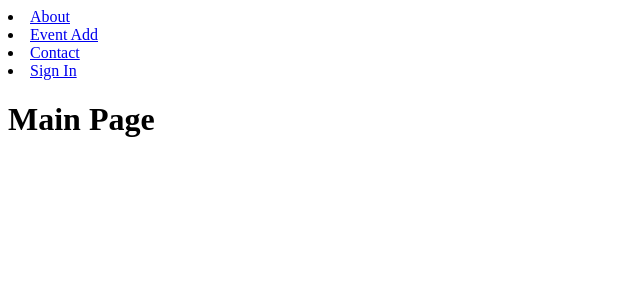
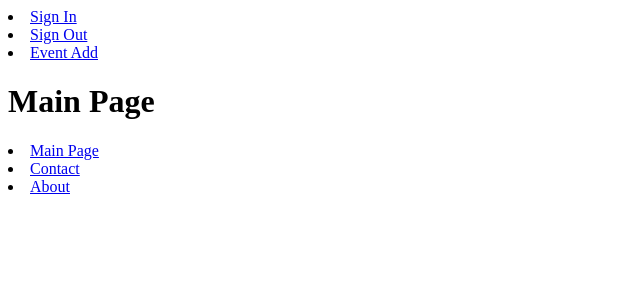
Before and after one commit to kmitrakov/smart-event, a Django app: page / in a window 1280 px wide. Shown: the top 300 px of the page, without its empty margins (0-640 px from the left). Run offline with Django 4.2, Linux system fonts and the light colour scheme; data that the repository does not hold is empty.

Commit message:
Template "sing_out" added.

```diff
--- a/smartevent/event/templates/event/base.html
+++ b/smartevent/event/templates/event/base.html
@@ -7,12 +7,17 @@
 <!--    <link type="text/css" href="{% static 'event/css/styles.css' %}" rel="stylesheet"> -->
 </head>
 <body>
-{% block mainmenu %}
-{% for m in menu %}
-<li><a href="{% url m.urlname %}">{{m.title}}</a></li>
+{% block menumaintop %}
+{% for menu_main_top_item in menu_main_top %}
+<li><a href="{% url menu_main_top_item.urlname %}">{{menu_main_top_item.title}}</a></li>
 {% endfor %}
-{% endblock mainmenu%}
+{% endblock menumaintop%}
 {% block content %}
 {% endblock content%}
+{% block menumainbottom %}
+{% for menu_main_bottom_item in menu_main_bottom %}
+<li><a href="{% url menu_main_bottom_item.urlname %}">{{menu_main_bottom_item.title}}</a></li>
+{% endfor %}
+{% endblock menumainbottom%}
 </body>
 </html>
--- a/smartevent/event/templates/event/index.html
+++ b/smartevent/event/templates/event/index.html
@@ -3,12 +3,12 @@
 {% block content %}
 <h1>Main Page</h1>
 <ul>
-    {% for ev in events_to_show %}
+    {% for events_to_show_item in events_to_show %}
     <li>
-        <h2>{{ev.title}}</h2>
-        <p>{{ev.time_create|date:"d-m-Y H:i:s"}}</p>
-        <p>{{ev.scope}}</p>
-        <p><a href="{{ ev.get_absolute_url }}">View Event</a></p>
+        <h2>{{events_to_show_item.title}}</h2>
+        <p>{{events_to_show_item.time_create|date:"d-m-Y H:i:s"}}</p>
+        <p>{{events_to_show_item.scope}}</p>
+        <p><a href="{{ events_to_show_item.get_absolute_url }}">View Event</a></p>
         <hr>
     </li>
     {% endfor %}
--- /dev/null
+++ b/smartevent/event/templates/event/sign_out.html
@@ -0,0 +1,5 @@
+{% extends 'event/base.html' %}
+
+{% block content %}
+<h1>Sign Out</h1>
+{% endblock content %}
--- a/smartevent/event/urls.py
+++ b/smartevent/event/urls.py
@@ -6,7 +6,8 @@ urlpatterns = [
     path('', index, name='index'),
     path('event/<int:event_id>/', events, name='events'),
     path('about/', about, name='about'),
-    path('eventadd/', eventadd, name='eventadd'),
+    path('eventadd/', event_add, name='event_add'),
     path('contact/', contact, name='contact'),
-    path('signin/', signin, name='signin')
+    path('signin/', sign_in, name='sign_in'),
+    path('signout/', sign_out, name='sign_out')
 ]
--- a/smartevent/event/views.py
+++ b/smartevent/event/views.py
@@ -3,19 +3,24 @@ from django.http import HttpResponse, HttpResponseNotFound, Http404
 
 from .models import *
 
-menu = [{'title': "About", 'urlname': 'about'},
-        {'title': "Event Add", 'urlname': 'eventadd'},
-        {'title': "Contact", 'urlname': 'contact'},
-        {'title': "Sign In", 'urlname': 'signin'}
-        ]
+menu_main_top = [{'title': "Sign In", 'urlname': 'sign_in'},
+                 {'title': "Sign Out", 'urlname': 'sign_out'},
+                 {'title': "Event Add", 'urlname': 'event_add'}
+                 ]
+
+menu_main_bottom = [{'title': "Main Page", 'urlname': 'index'},
+                    {'title': "Contact", 'urlname': 'contact'},
+                    {'title': "About", 'urlname': 'about'}
+                    ]
 
 
 def index(request):
-    events_to_show = Event.objects.all()
+    events_to_show = Event.objects.filter(scope=1)
 
     context = {
         'title': 'Main Page',
-        'menu': menu,
+        'menu_main_top': menu_main_top,
+        'menu_main_bottom': menu_main_bottom,
         'events_to_show': events_to_show
     }
 
@@ -28,7 +33,8 @@ def events(request, event_id):
     if len(event_to_show) == 1:
         context = {
             'title': 'Event',
-            'menu': menu,
+            'menu_main_top': menu_main_top,
+            'menu_main_bottom': menu_main_bottom,
             'event_to_show': event_to_show[0]
         }
 
@@ -36,7 +42,8 @@ def events(request, event_id):
     else:
         context = {
             'title': 'Event None',
-            'menu': menu
+            'menu_main_top': menu_main_top,
+            'menu_main_bottom': menu_main_bottom
         }
 
         return render(request, 'event/event_none.html', context=context)
@@ -45,16 +52,18 @@ def events(request, event_id):
 def about(request):
     context = {
         'title': 'About',
-        'menu': menu
+        'menu_main_top': menu_main_top,
+        'menu_main_bottom': menu_main_bottom
     }
 
     return render(request, 'event/about.html', context=context)
 
 
-def eventadd(request):
+def event_add(request):
     context = {
         'title': 'Event Add',
-        'menu': menu
+        'menu_main_top': menu_main_top,
+        'menu_main_bottom': menu_main_bottom
     }
 
     return render(request, 'event/event_add.html', context=context)
@@ -63,20 +72,30 @@ def eventadd(request):
 def contact(request):
     context = {
         'title': 'Contact',
-        'menu': menu
+        'menu_main_top': menu_main_top,
+        'menu_main_bottom': menu_main_bottom
     }
 
-    return render(request, 'event/event_add.html', context=context)
+    return render(request, 'event/contact.html', context=context)
 
 
-def signin(request):
+def sign_in(request):
     context = {
         'title': 'Sign In',
-        'menu': menu
+        'menu_main_top': menu_main_top,
+        'menu_main_bottom': menu_main_bottom
     }
 
-    return render(request, 'event/signin.html', context=context)
+    return render(request, 'event/sign_in.html', context=context)
 
+def sign_out(request):
+    context = {
+        'title': 'Sign Out',
+        'menu_main_top': menu_main_top,
+        'menu_main_bottom': menu_main_bottom
+    }
+
+    return render(request, 'event/sign_out.html', context=context)
 
 def pageNotFound(request, exception):
     return HttpResponseNotFound("Страница не найдена.")
```
Also changed, not shown: smartevent/event/templates/event/sign_in.html (renamed from smartevent/event/templates/event/signin.html).
